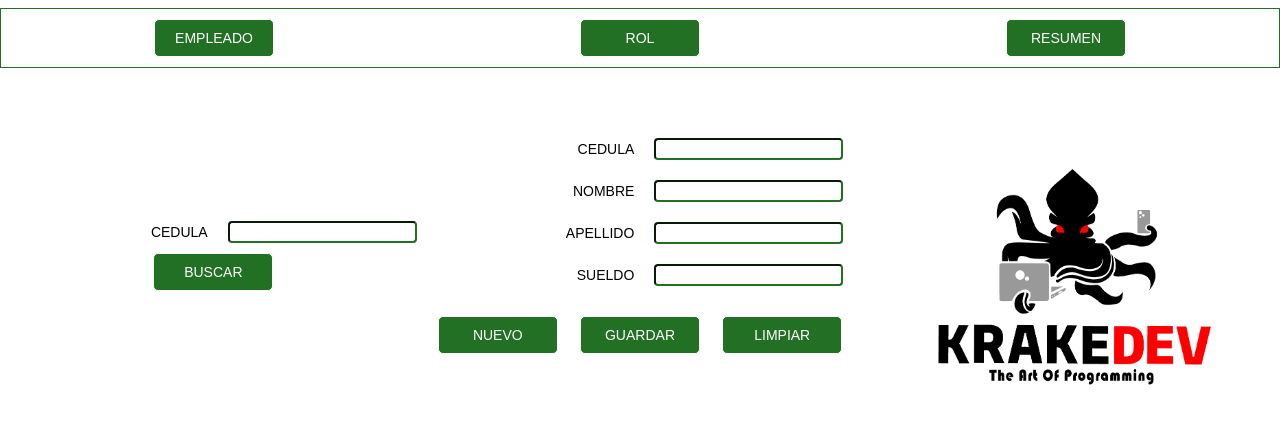
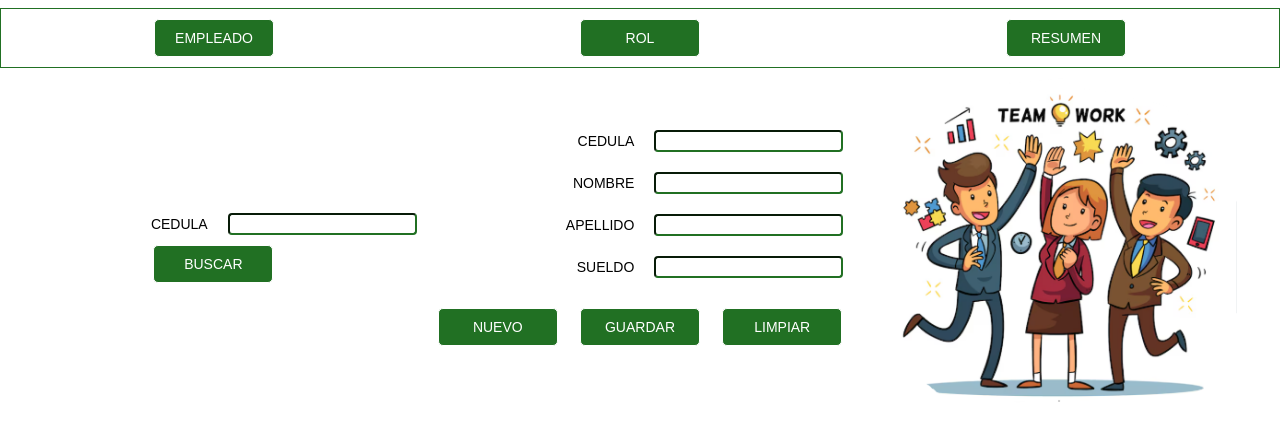
Before and after one commit to KarenAvila29/krakeDev, a plain HTML site: page roles/roles.html in a window 1280 px wide. Drawn offline with Linux system fonts and the light colour scheme.

Commit message:
RETO 45.1

```diff
--- a/roles/roles.html
+++ b/roles/roles.html
@@ -92,7 +92,7 @@
                 </div>
             </div>
             <div class="logoEscuela">
-                <img src="./imagenes/logoKrakeDev.png" width="80%" />
+                <img src="./imagenes/Empleado.png" width="80%" />
             </div>
         </div>
     </div>
@@ -176,7 +176,7 @@
                 </div>
             </div>
             <div class="logoEscuela">
-                <img src="./imagenes/logoKrakeDev.png" width="80%" />
+                <img src="./imagenes/Rol.png" width="80%" />
             </div>
         </div>
     </div>
@@ -216,7 +216,7 @@
                 </div>
             </div>
             <div class="logoEscuela">
-                <img src="./imagenes/logoKrakeDev.png" width="80%" />
+                <img src="./imagenes/Resumen.png" width="80%" />
             </div>
         </div>
     </div>
```
Also changed, not shown: roles/imagenes/Empleado.png (added), roles/imagenes/Resumen.png (added), roles/imagenes/Rol.png (added).
